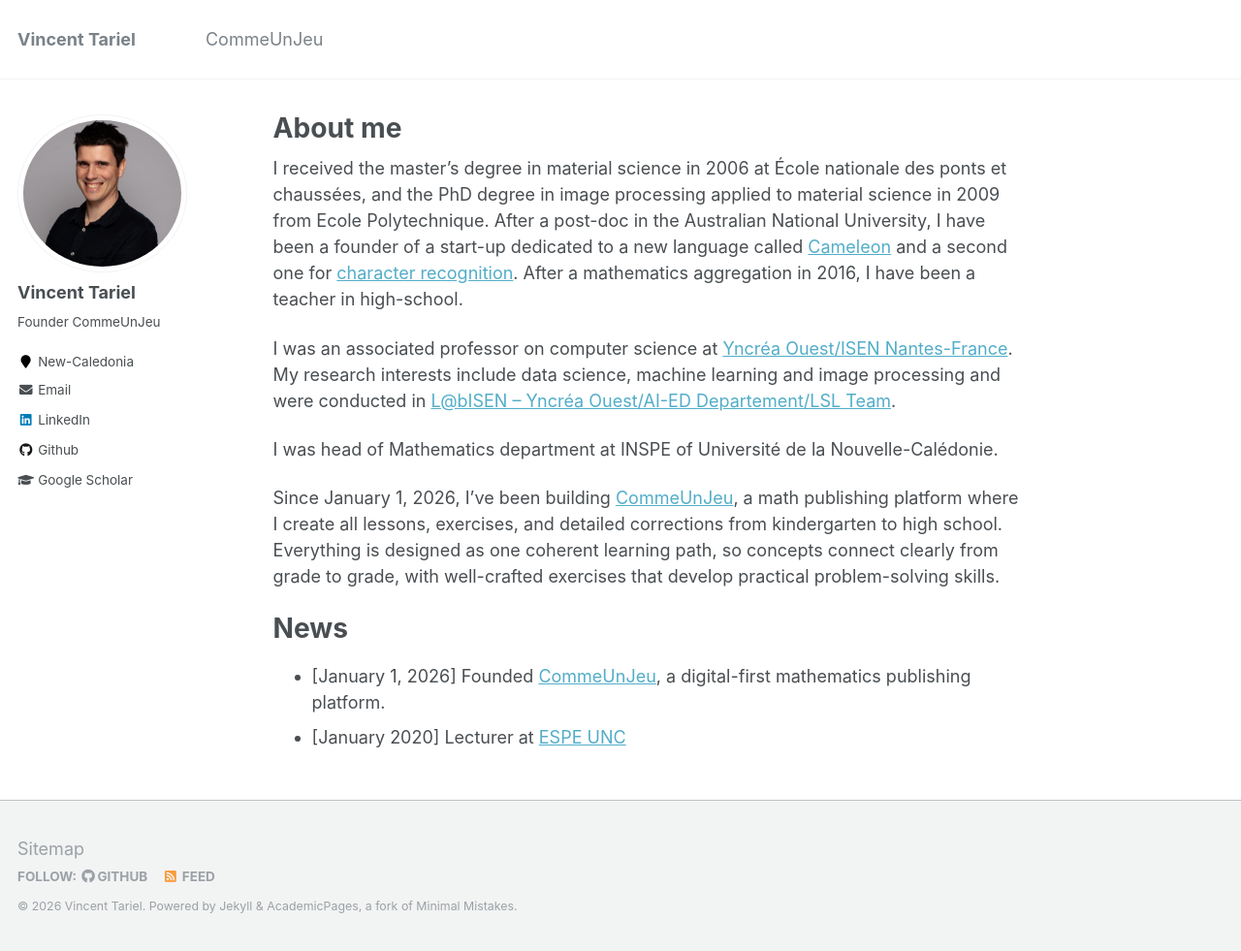
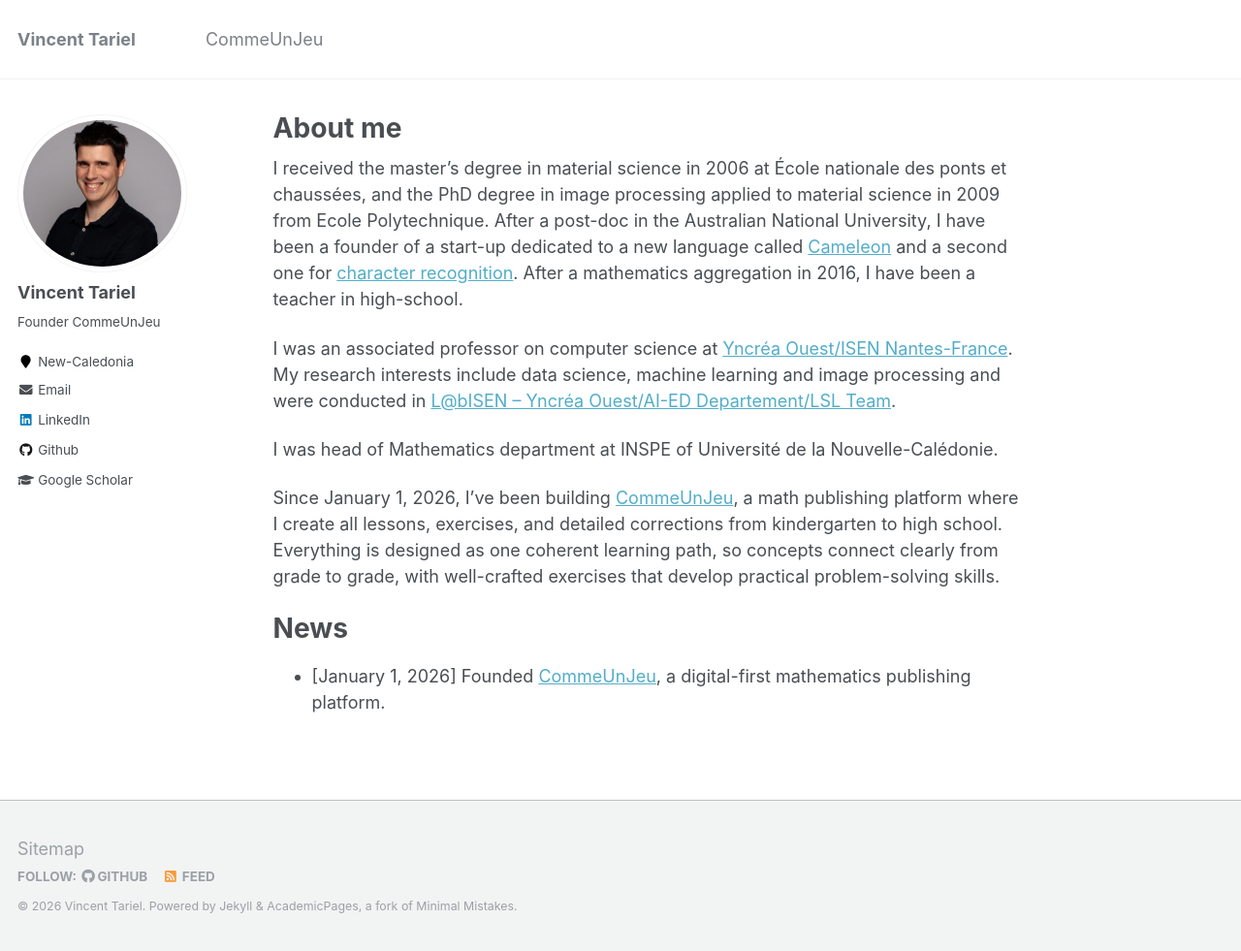
Before and after one commit to VincentTariel/vincenttariel.github.io, a Jekyll site: the page built from _pages/about.md, in a window 1280 px wide and 981 px high. Shown: the whole window at 97% size. Built offline with Jekyll 4.4.1, drawn with Linux system fonts in a browser that asks for light colours.

Commit message:
Update about.md

```diff
--- a/_pages/about.md
+++ b/_pages/about.md
@@ -22,4 +22,3 @@
 News
 ======
 * [January 1, 2026] Founded [CommeUnJeu](https://commeunjeu.org), a digital-first mathematics publishing platform.
-* [January 2020] Lecturer at [ESPE UNC](https://unc.nc/formation/formation-des-enseignants/lecole-superieure-du-professorat-et-de-leducation/)
```
